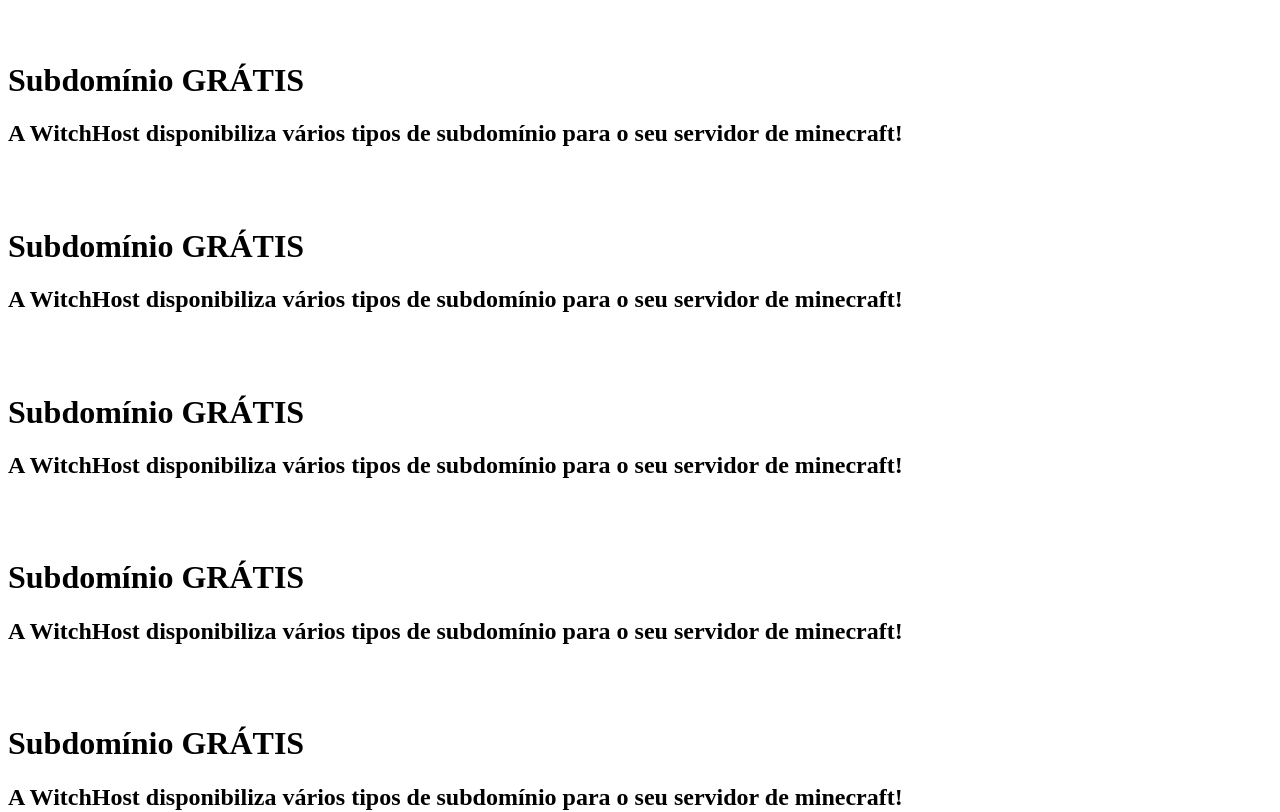
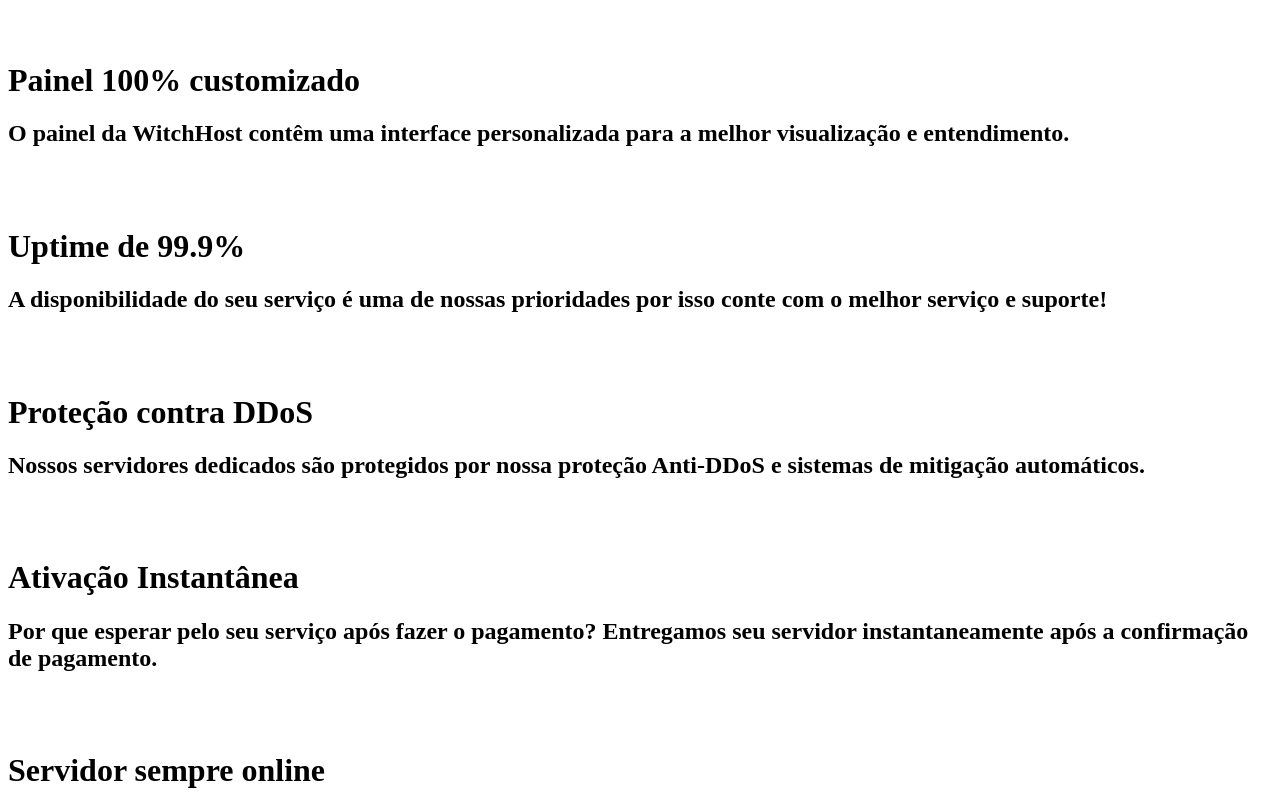
Before and after one commit to Pedromdsn/WitchHost, a Next.js app: page / in a window 1280 px wide. Shown: the part 1740-2552 px from the top of the page. Built offline with nearby package versions, Linux system fonts and the light colour scheme.

Commit message:
fix: prices

```diff
--- a/src/pages/index.tsx
+++ b/src/pages/index.tsx
@@ -39,28 +39,28 @@
 				/>
 				<Card
 					Icon={BiWorld}
-					title="Subdomínio GRÁTIS"
-					text="A WitchHost disponibiliza vários tipos de subdomínio para o seu servidor de minecraft!"
+					title="Painel 100% customizado"
+					text="O painel da WitchHost contêm uma interface personalizada para a melhor visualização e entendimento."
 				/>
 				<Card
 					Icon={BiWorld}
-					title="Subdomínio GRÁTIS"
-					text="A WitchHost disponibiliza vários tipos de subdomínio para o seu servidor de minecraft!"
+					title="Uptime de 99.9%"
+					text="A disponibilidade do seu serviço é uma de nossas prioridades por isso conte com o melhor serviço e suporte!"
 				/>
 				<Card
 					Icon={BiWorld}
-					title="Subdomínio GRÁTIS"
-					text="A WitchHost disponibiliza vários tipos de subdomínio para o seu servidor de minecraft!"
+					title="Proteção contra DDoS"
+					text="Nossos servidores dedicados são protegidos por nossa proteção Anti-DDoS e sistemas de mitigação automáticos."
 				/>
 				<Card
 					Icon={BiWorld}
-					title="Subdomínio GRÁTIS"
-					text="A WitchHost disponibiliza vários tipos de subdomínio para o seu servidor de minecraft!"
+					title="Ativação Instantânea"
+					text="Por que esperar pelo seu serviço após fazer o pagamento? Entregamos seu servidor instantaneamente após a confirmação de pagamento."
 				/>
 				<Card
 					Icon={BiWorld}
-					title="Subdomínio GRÁTIS"
-					text="A WitchHost disponibiliza vários tipos de subdomínio para o seu servidor de minecraft!"
+					title="Servidor sempre online"
+					text="Seus servidores não dormem e nós também não. Tentamos garantir o máximo de uptime para todos os clientes."
 				/>
 			</div>
 			<Discord/>
```
